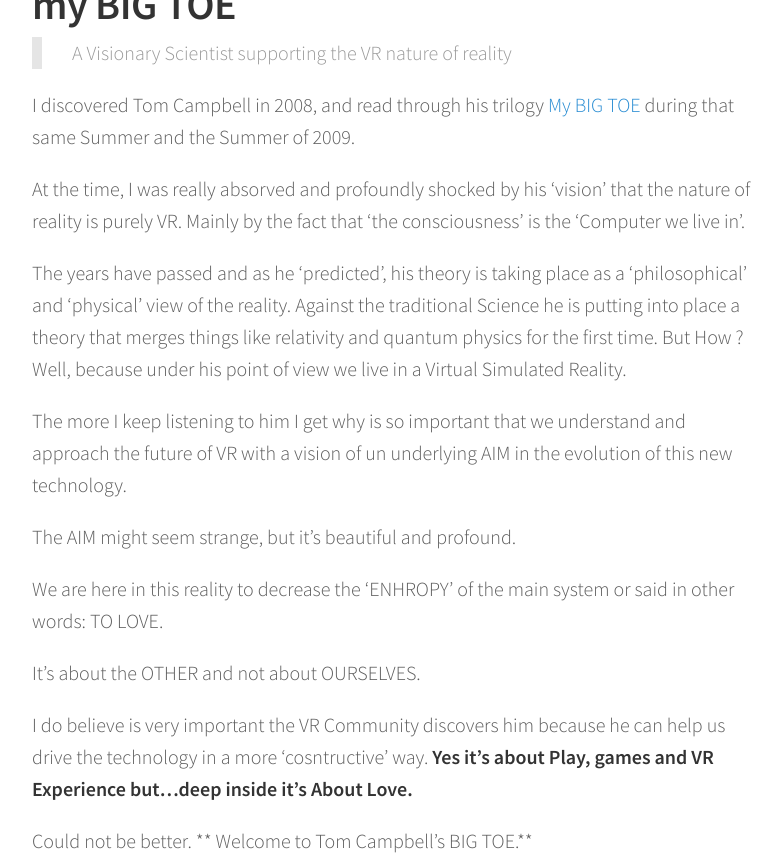
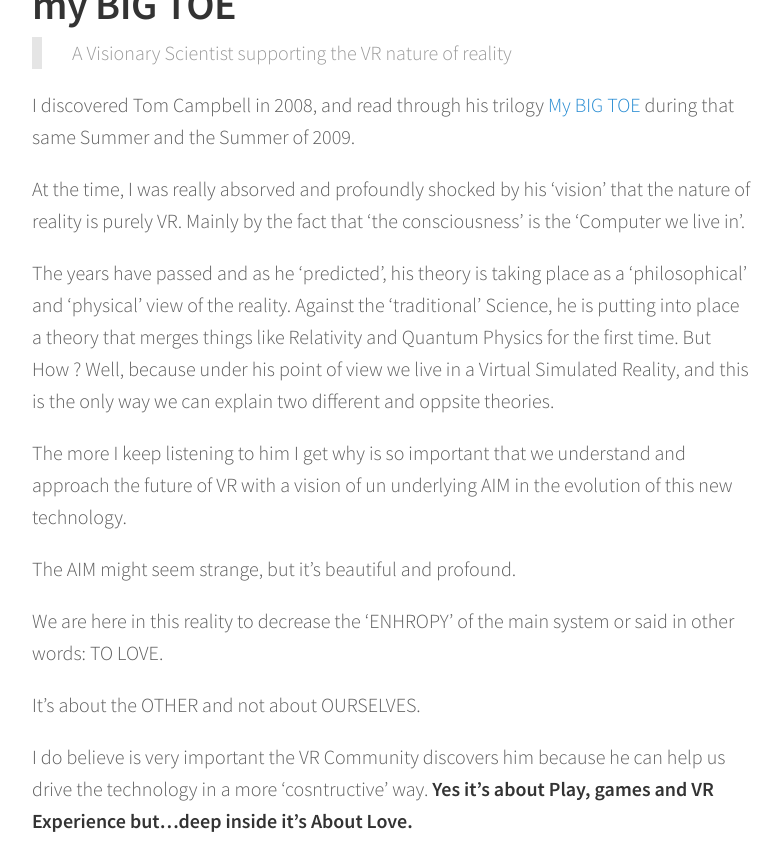
Before and after one commit to bernatferragut/FutureWeb-blog, a Jekyll site: the page built from _posts/29-12-16-VR - Tom Campbell’s VR nature of reality.md, in a window 1280 px wide and 900 px high, scrolled down 667 px, cut to the strip 0-853 px from the top of the window. Shown: the whole strip, without its empty margins (248-1029 px from the left). Built offline with Jekyll 4.4.1, drawn with Linux system fonts in a browser that asks for light colours; nearby versions of some CDN libraries; comment, search, counter and statistics services are not loaded.

Commit message:
Update 29-12-16-VR - Tom Campbell’s VR nature of reality.md
corrections 2

```diff
--- a/_posts/29-12-16-VR - Tom Campbell’s VR nature of reality.md
+++ b/_posts/29-12-16-VR - Tom Campbell’s VR nature of reality.md
@@ -17,7 +17,7 @@
 
 At the time, I was really absorved and profoundly shocked by his 'vision' that the nature of reality is purely VR. Mainly by the fact that 'the consciousness' is the 'Computer we live in'.
 
-The years have passed and as he 'predicted', his theory is taking place as a 'philosophical' and 'physical' view of the reality. Against the traditional Science he is putting into place a theory that merges things like relativity and quantum physics for the first time. But How ? Well, because under his point of view we live in a Virtual Simulated Reality.
+The years have passed and as he 'predicted', his theory is taking place as a 'philosophical' and 'physical' view of the reality. Against the 'traditional' Science, he is putting into place a theory that merges things like Relativity and Quantum Physics for the first time. But How ? Well, because under his point of view we live in a Virtual Simulated Reality, and this is the only way we can explain two different and oppsite theories.
 
 The more I keep listening to him I get why is so important that we understand and approach the future of VR with a vision  of un underlying AIM in the evolution of this new technology.
 
```
